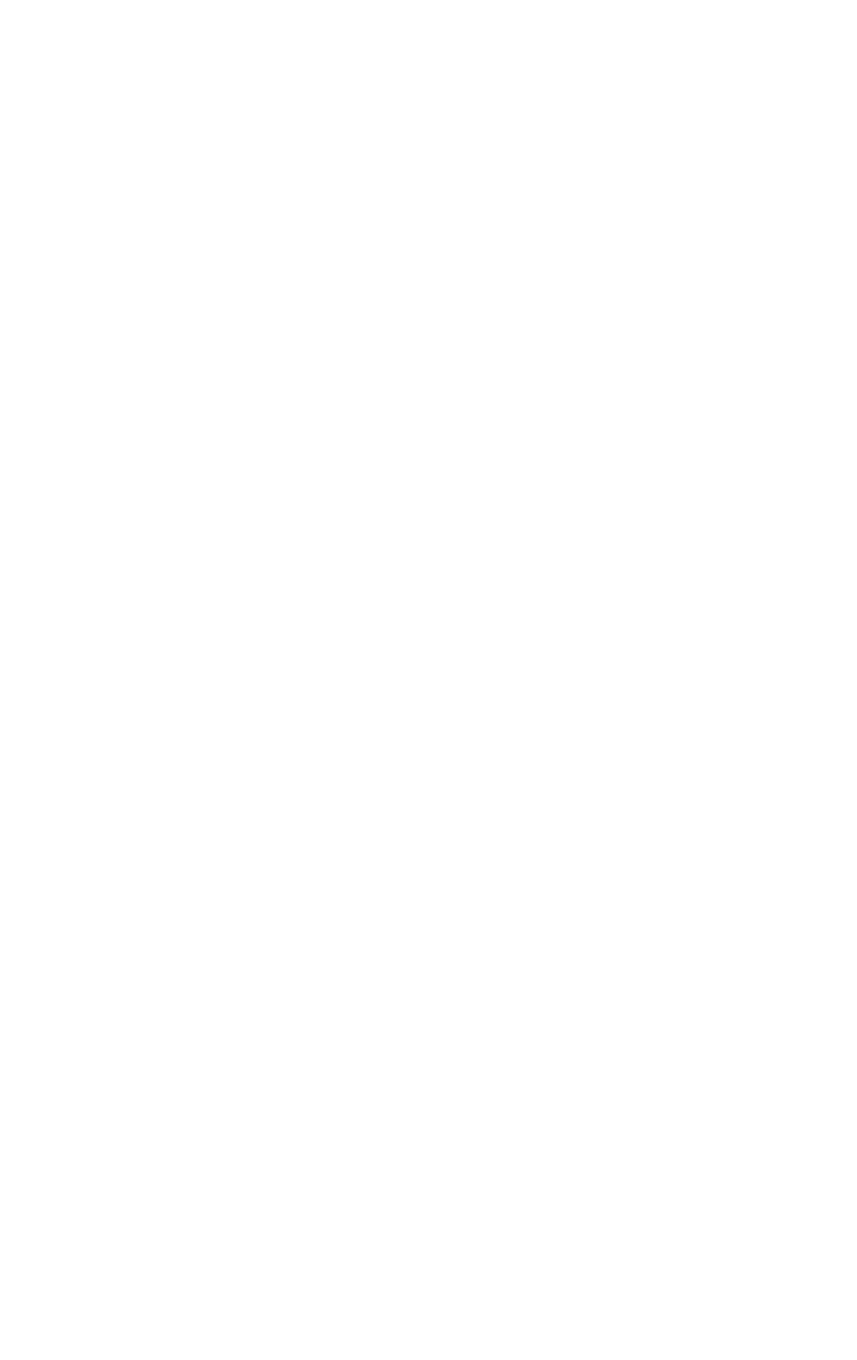
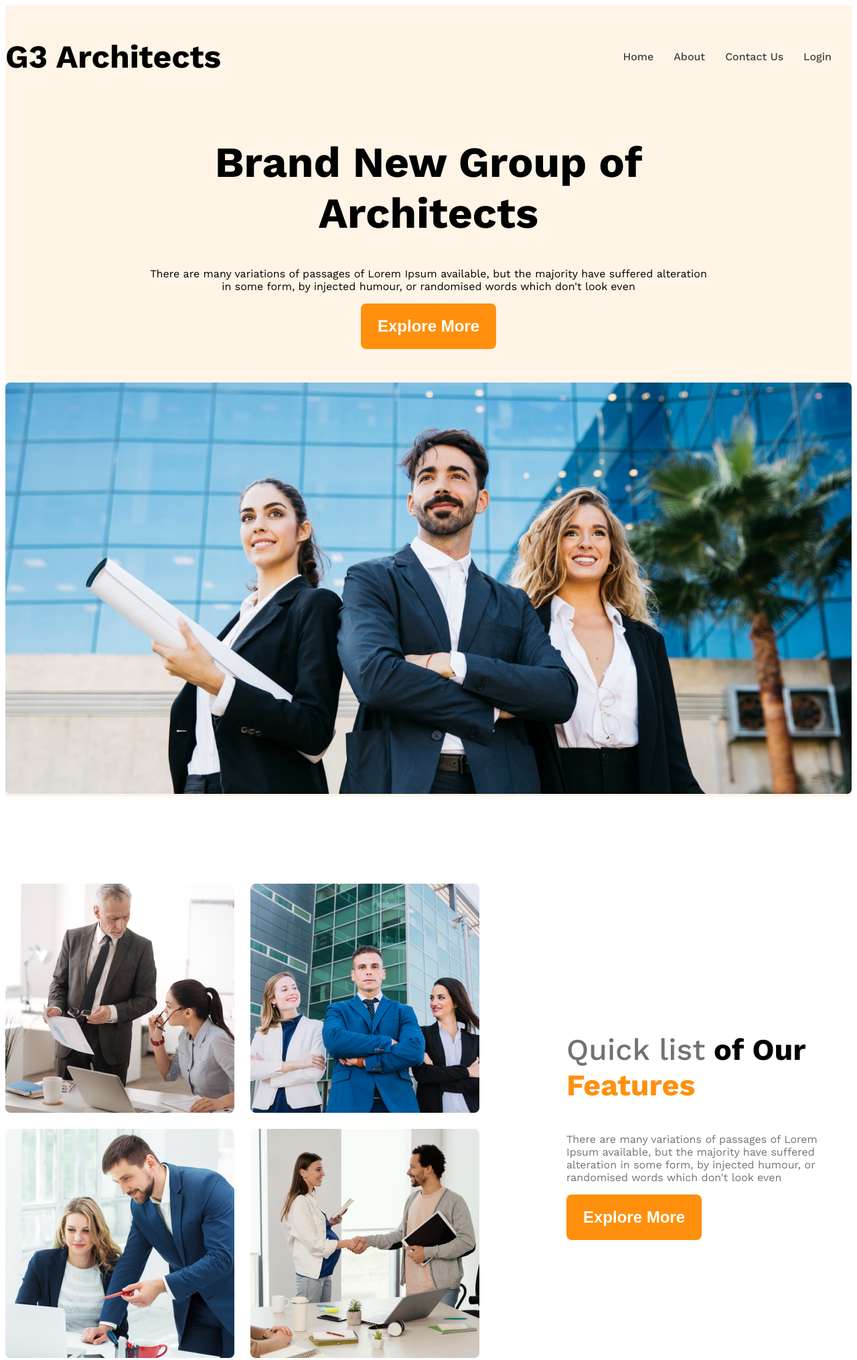
Before and after one commit to nihal0567/an-architect-web-portfolio, a plain HTML site: page responsive-projects/index.htm in a window 1280 px wide. Shown: the whole page at 67% size. Before the commit the page ends 800 px from the top, so only its background shows below. Drawn offline with nearby package versions, Linux system fonts and the light colour scheme.

Commit message:
header and feature responsive

```diff
--- a/responsive-projects/index.htm
+++ b/responsive-projects/index.htm
@@ -7,13 +7,42 @@
     <link rel="stylesheet" href="style.css">
     <link rel="shortcut icon" href="images/icons/projects.png" type="image/x-icon">
 </head>
-<body>
+<body class="work-sans-font">
 
-    <header>
-
+    <header class="bg-light">
+        <nav class="navbar display-flex">
+            <h3 class="brand">G3 Architects</h3>
+            <ul class="nav-links display-flex">
+                <li class="nav-item"><a href="" class="nav-link text-gray">Home</a></li>
+                <li class="nav-item"><a href="" class="nav-link text-gray">About</a></li>
+                <li class="nav-item"><a href="" class="nav-link text-gray">Contact Us</a></li>
+                <li class="nav-item"><a href="" class="nav-link text-gray">Login</a></li>
+            </ul>
+        </nav>
+        <div class="banner">
+            <div class="banner-content">
+                <h1 class="banner-title">Brand New Group of Architects </h1>
+                <p>There are many variations of passages of Lorem Ipsum available, but the majority have suffered alteration in  some form, by injected humour, or randomised words which don't look even</p>
+                <button class="btn-primary">Explore More</button>
+            </div>
+           <img class="banner-img" src="images/banner.png" alt="">
+        </div>
     </header>
     <main>
-
+        <!-- team section start -->
+        <section class="teams display-flex">
+            <div class="team-img-container">
+                <img src="images/team1.png" alt="two architecture discussing">
+                <img src="images/team2.png" alt="">
+                <img src="images/team3.png" alt="">
+                <img src="images/team4.png" alt="">
+            </div>
+            <div class="our-feature">
+                <h3 class="feature-title"><span class="text-light-gray" id="Quick-list">Quick list</span> <span>of Our</span> <span class="text-primary">Features</span></h3>
+                <p class="feature-description text-light-gray">There are many variations of passages of Lorem Ipsum available, but the majority have suffered alteration in some form, by injected humour, or randomised words which don't look even</p>
+                <button class="btn-primary">Explore More</button>
+            </div>
+        </section>
     </main>
     <footer>
 
--- a/responsive-projects/style.css
+++ b/responsive-projects/style.css
@@ -0,0 +1,135 @@
+@import url('https://fonts.googleapis.com/css2?family=Work+Sans:ital,wght@0,100..900;1,100..900&display=swap');
+
+
+.work-sans-font {
+  font-family: "Work Sans", sans-serif;
+  font-optical-sizing: auto;
+  font-weight: 400;
+  font-style: normal;
+}
+
+
+/* Shared Styles */
+.display-flex{
+  display: flex;
+}
+
+.text-primary{
+  color: #FF900E;
+}
+.text-gray{
+  color: #424242;
+}
+
+.text-light-gray{
+ color: #727272;
+}
+.bg-light{
+  background-color: rgba(255, 144, 14, 0.1);
+}
+.btn-primary{
+  background-color: #FF900E;
+  color: white;
+  padding: 20px 25px;
+  font-weight: 600;
+  font-size: 1.5rem;
+  border-radius: 8px;
+  border: none;
+}
+main{
+  max-width: 1440px;
+  margin: 0 auto;
+}
+main > section{
+  margin-top: 130px;
+}
+
+
+
+/* Header Styles */
+
+
+
+/* Nav Styles */
+.navbar{
+  justify-content: space-between;
+  align-items: center;
+}
+.brand{
+  font-weight: 700;
+  font-size: 3rem;
+}
+
+.nav-item{
+  list-style: none;
+  margin-right: 30px;
+}
+.nav-link{
+  text-decoration: none;
+  font-weight: 500;
+}
+.navbar, .banner{
+  max-width: 1440px;
+  margin: 0 auto;
+}
+
+/* banner styles */
+.banner-content{
+  max-width: 850px;
+  margin: 0 auto;
+  text-align: center;
+  margin-bottom: 50px;
+}
+.banner-title{
+  font-weight: 700;
+  font-size: 4rem;
+}
+.banner-img{
+  width: 100%;
+
+}
+
+/* Team Section Styles */
+.teams{
+  align-items: center;
+}
+.team-img-container{
+  display: grid;
+  grid-template-columns: repeat(2, 1fr);
+  gap: 24px;
+}
+.our-feature{
+  margin-left: 130px;
+  max-width: 530px;
+}
+.feature-title{
+  font-size: 2.8rem;
+  font-weight: 700;
+}
+#Quick-list{
+  font-weight: 500;
+}
+
+
+
+/* Responsive MideaQuary */
+@media screen and (max-width:576px) {
+  .navbar, .nav-links, .teams{
+    flex-direction: column;
+  }
+  .team-img-container{
+    grid-template-columns: repeat(1, 1fr);
+  }
+  .our-feature{
+    margin-left: 20px;
+  }
+}
+
+@media screen and (min-width: 576px) and (max-width: 992px) {
+   .teams{
+    flex-direction: column;
+   }
+   .our-feature{
+    margin: 50px auto;
+   }
+}
```
